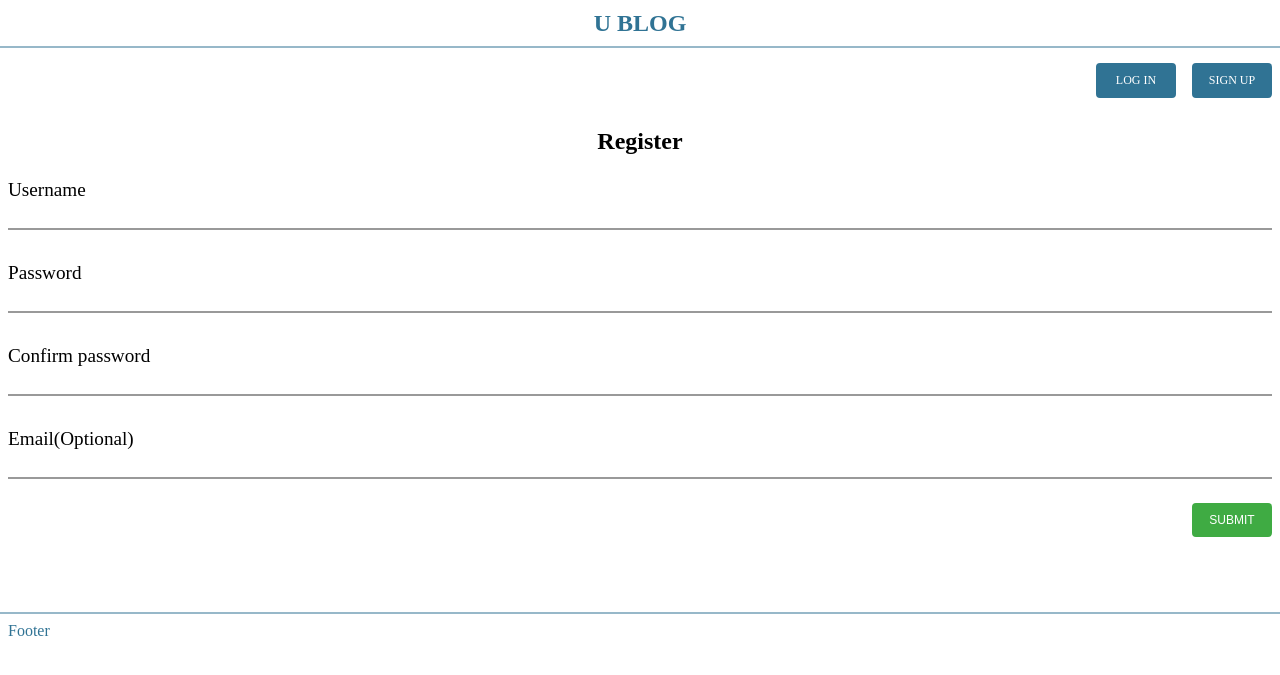
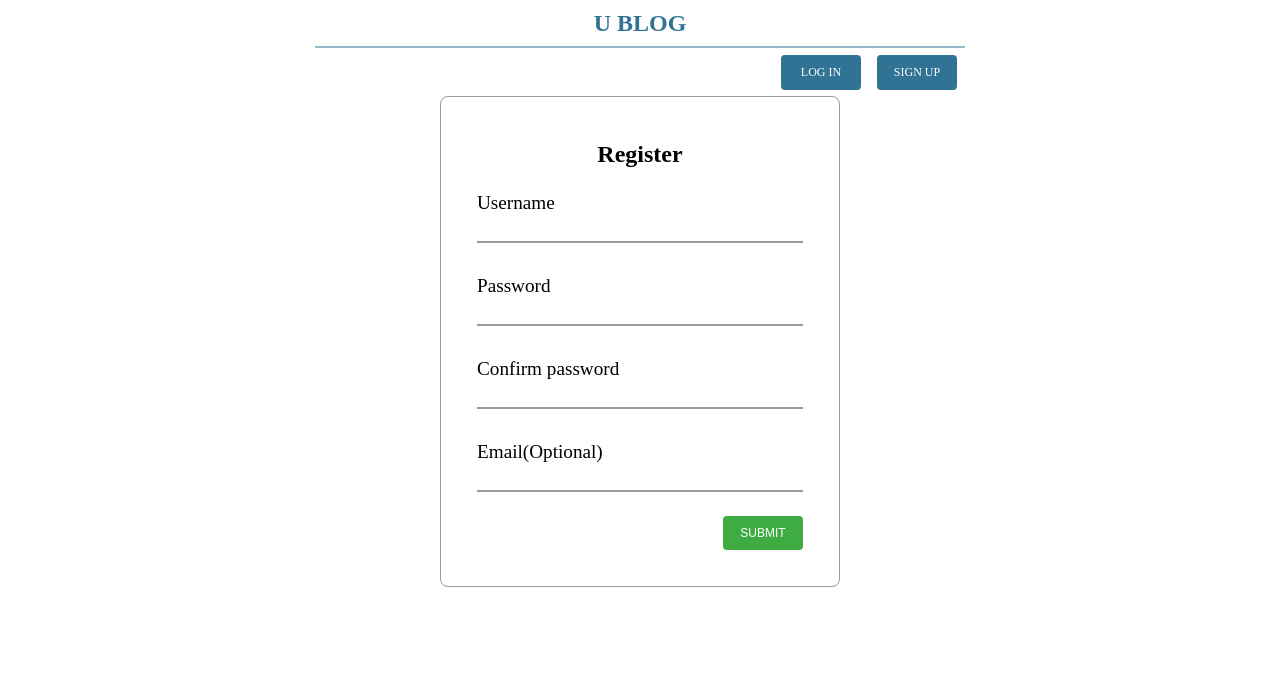
Before and after one commit to oscarchang1226/multi-user-blog, a Python web app: template templates/signup.html in a window 1280 px wide. Shown: the top 675 px of the page. Run offline with Jinja, Linux system fonts and the light colour scheme; the template is opened without the code that fills it, so the values that code supplies are empty.

Commit message:
add media css for 500px and 650px

```diff
--- a/css/index.css
+++ b/css/index.css
@@ -137,7 +137,6 @@ main {
 }
 
 .container_content {
-    max-height: 30vh;
     font-family: monospace;
     margin-bottom: 8px;
 }
@@ -194,7 +193,7 @@ main {
     width: 100%;
     max-width: 100%;
     height: 100px;
-    max-height: 100px;
+    max-height: 400px;
     font-size: 14px;
     line-height: 27px;
 }
@@ -255,16 +254,3 @@ input[type=submit] {
     text-align: left;
     margin-top: 8px;
 }
-
-footer {
-    margin-bottom: 0px;
-    margin-top: auto;
-    display: flex;
-    padding: 8px;
-    border-top: 2px solid rgba(48, 115, 148, .5);
-    color: rgba(48,115,148,1);
-}
-
-.footer_inner {
-    width: 100%;
-}
--- /dev/null
+++ b/css/large.css
@@ -0,0 +1,4 @@
+header, nav, main {
+    width: 650px;
+    margin: auto;
+}
--- /dev/null
+++ b/css/medium.css
@@ -0,0 +1,45 @@
+main {
+    padding-bottom: 24px;
+}
+
+.entry_form {
+    width: 95%;
+    margin-left: auto;
+    margin-right: auto;
+    border: 1px solid rgba(0,0,0,.13);
+    border-radius: 4px;
+    box-shadow: 2px 2px 4px rgba(0,0,0,.4);
+    margin-bottom: 16px;
+}
+
+.container_header {
+    border-bottom: 1px solid rgba(0,0,0,.4);
+    margin-bottom: 8px;
+}
+
+.main_form .container_header {
+    border-bottom: none;
+}
+
+.container_content {
+    font-size:16px;
+}
+
+.comments {
+    width: 95%;
+    margin: auto;
+    padding-left: 24px;
+}
+
+.current_user span {
+    margin: auto 0px auto auto;
+}
+
+.login, .register {
+    width: 400px;
+    margin-left: auto;
+    margin-right: auto;
+    border: 1px solid rgba(0,0,0,.4);
+    padding: 36px;
+    border-radius: 8px;
+}
--- a/main.py
+++ b/main.py
@@ -406,6 +406,7 @@ class EntryHandler(Handler):
 
                 else:
                     params["entry_invalid"] = True
+                    params["edit_entry"] = True
                     have_error = True
 
         elif(self.request.get("delete")):
--- a/templates/blog.html
+++ b/templates/blog.html
@@ -6,7 +6,7 @@
             <a href="/newpost">New Post</a>
         </div>
             {% for entry in entries %}
-            <form method="post">
+            <form method="post" class="entry_form">
                 <div class="container">
                     <div class="container_header">
                         <h2><a href="/blog/{{entry.key().id()}}">{{entry.subject}}</a></h2>
@@ -17,7 +17,7 @@
                     <div class="container_footer">
                         {% if current_user and (entry.user.key().id() != current_user.key().id()) %}
                             {% if current_user.key() in entry.liked_by %}
-                                <input class="like_button liked" type="image" value="Like"/>
+                                <input class="like_button liked" type="image" value="Unlike"/>
                             {% else %}
                                 <input class="like_button" type="image" value="Like"/>
                             {% endif %}
--- a/templates/index.html
+++ b/templates/index.html
@@ -5,6 +5,8 @@
         <meta name="viewport" content="width=device-width, initial-scale=1"/>
         <title>U blog</title>
         <link type="text/css" rel="stylesheet" href="/css/index.css"/>
+        <link media="screen and (min-width: 500px)" type="text/css" rel="stylesheet" href="/css/medium.css"/>
+        <link media="screen and (min-width: 650px)" type="text/css" rel="stylesheet" href="/css/large.css"/>
     </head>
     <body>
         <header>
@@ -38,10 +40,5 @@
         </nav>
         {% block content %}
         {% endblock %}
-        <footer>
-            <div class="footer_inner">
-                <span>Footer</span>
-            </div>
-        </footer>
     </body>
 </html>
--- a/templates/login.html
+++ b/templates/login.html
@@ -2,7 +2,7 @@
 
 {% block content %}
     <main>
-        <form method="post" class="main_form">
+        <form method="post" class="main_form login">
             <h2>Login</h2>
             <div class="error">
                 {% if invalid_login %}
--- a/templates/signup.html
+++ b/templates/signup.html
@@ -2,7 +2,7 @@
 
 {% block content %}
     <main>
-        <form method="post" class="main_form">
+        <form method="post" class="main_form register">
             <h2>Register</h2>
             <label>
                 <span>Username</span>
```
Also changed, not shown: templates/entry.html (+9 -7 lines), README.md, 1 other file.
